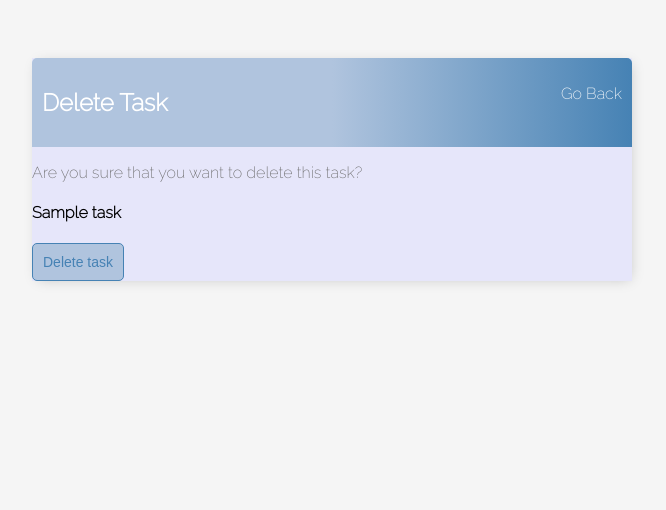
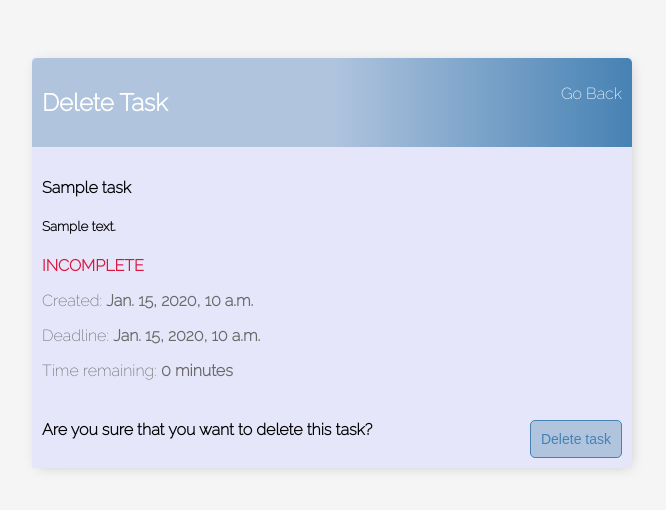
Before and after one commit to nukiska/todo_app, a Django app: template todo_app/todo/templates/todo/task_confirm_delete.html in a window 1280 px wide. Shown: the top 510 px of the page, without its empty margins (308-974 px from the left). Run offline with Django 3.2, Linux system fonts and the light colour scheme; the template is opened without the code that fills it: most values are stand-ins (such as "Sample title", 1, 10 or a date in 2020).

Commit message:
modified task_confirm_delete.html

```diff
--- a/todo_app/todo/templates/base.html
+++ b/todo_app/todo/templates/base.html
@@ -43,6 +43,19 @@
             border-radius: 5px;
             cursor: pointer;
             text-decoration: none;
+        }
+
+        .button-user-delete {
+            border: 2px solid crimson;
+            background-color: #ffe6ff;
+            color: crimson;
+            padding: 10px;
+            font-size: 14px;
+            font-weight: bold;
+            border-radius: 5px;
+            cursor: pointer;
+            text-decoration: none;
+            margin-top: 20px;
         }
 
         .container {
--- a/todo_app/todo/templates/registration/user_confirm_delete.html
+++ b/todo_app/todo/templates/registration/user_confirm_delete.html
@@ -8,8 +8,9 @@
     <div class="form-body">
         <form method="post">
         {% csrf_token %}
-        <h3>{{ request.user|title }}, are you sure that you want to <b style="color: crimson"> delete your profile with all tasks?</b></h3>
-        <input class="button" type="submit" value="DELETE MY PROFILE">
+            <h3>{{ request.user|title }},</h3>
+            <h3>are you sure that you want to <b style="color: crimson"> delete your profile with all tasks?</b></h3>
+        <input class="button-user-delete" type="submit" value="DELETE MY PROFILE">
         </form>
     </div>
 
--- a/todo_app/todo/templates/todo/task_confirm_delete.html
+++ b/todo_app/todo/templates/todo/task_confirm_delete.html
@@ -5,10 +5,29 @@
         <p><a href="{% url 'tasks' %}">Go Back</a></p>
     </div>
 
-    <form method="post">
-        {% csrf_token %}
-        <p>Are you sure that you want to delete this task?</p>
-        <h4>{{ task }}</h4>
-        <input class="button" type="submit" value="Delete task">
-    </form>
+    <div class="form-body">
+        <h4>{{ task.title }}</h4>
+        <h5>{{ task.description }}</h5>
+
+        {% if task.completed %}
+        <p style="color: limegreen"><b>COMPLETE</b></p>
+        {% else %}
+        <p style="color: crimson"><b>INCOMPLETE</b></p>
+        {% endif %}
+
+        <p>Created: <b>{{ task.created }}</b></p>
+
+        {% if task.deadline == None %}
+        <p>Deadline: <i style="color: steelblue">not specified</i></p>
+        {% else %}
+        <p>Deadline: <b>{{ task.deadline }}</b></p>
+        <p>Time remaining: <b>{{ task.deadline|timeuntil }}</b></p>
+        {% endif %}
+
+        <div style="margin-top:40px; display: flex; justify-content: space-between">
+            <h4 style="margin: 0">Are you sure that you want to delete this task?</h4>
+            <input class="button" type="submit" value="Delete task">
+        </div>
+    </div>
+
 {% endblock content %}
```
